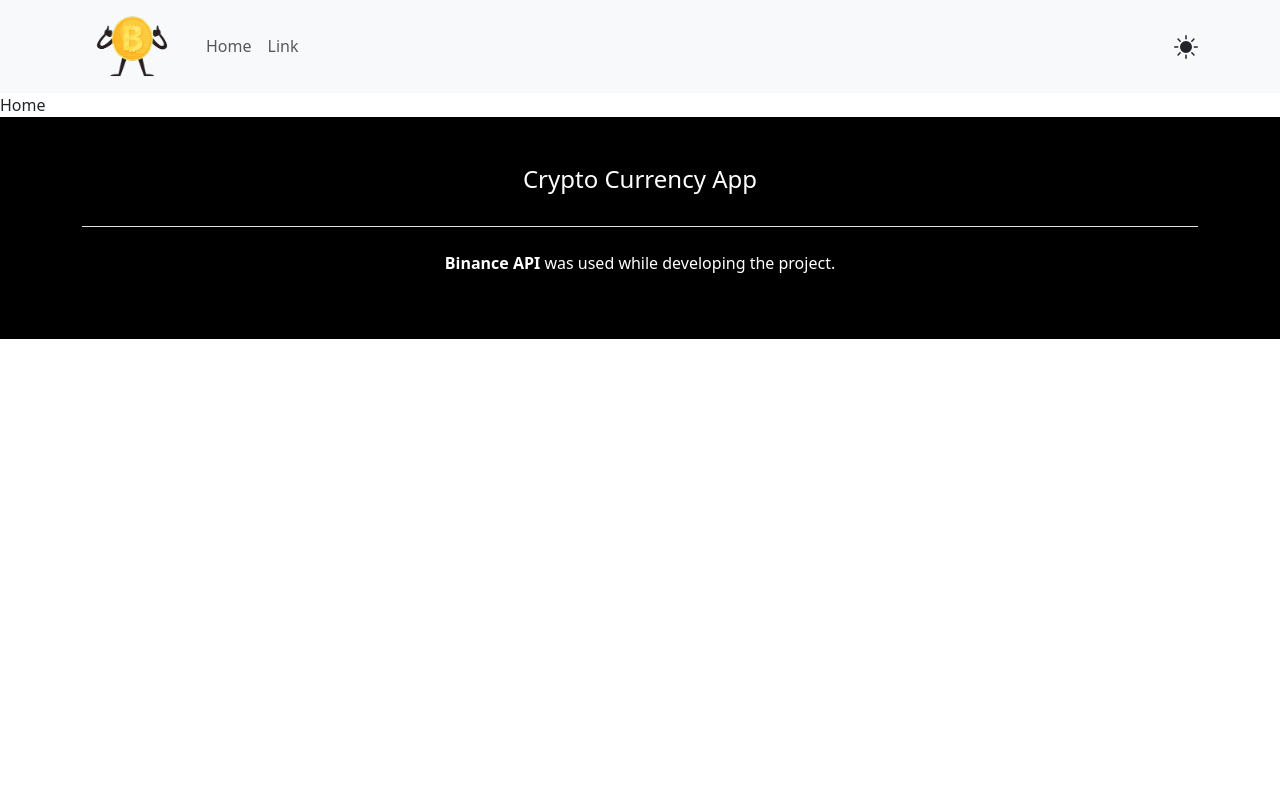
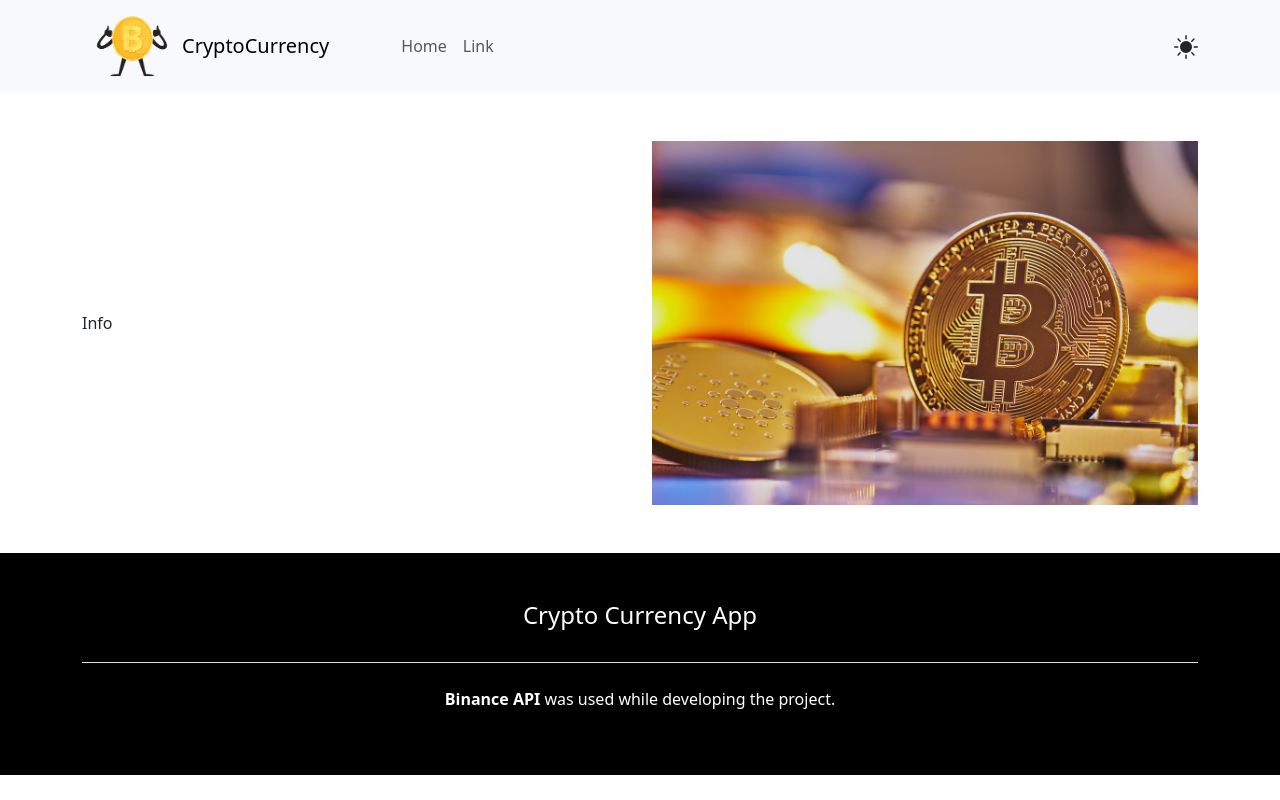
Before and after one commit to ahmetkanbaz/CryptoCurrencyApp, a React (Vite) app in the folder cryptocurrency_app/: page / in a window 1280 px wide. Built offline with nearby package versions, Linux system fonts and the light colour scheme.

Commit message:
CryptoCurrencyApp-HeroBanner-Update

```diff
--- /dev/null
+++ b/cryptocurrency_app/src/components/Banners/HomeBanners/HeroBanner/HeroBanner.jsx
@@ -0,0 +1,19 @@
+import homeHeroBanner from '../../../../assets/banner/homeHeroBanner.png'
+const HeroBanner = () => {
+  return (
+    <div className="py-5">
+      <div className="container">
+        <div className="row align-items-center">
+          <div className="col-lg-6 col-12">
+            Info
+          </div>
+          <div className="col-lg-6 col-12">
+            <img src={homeHeroBanner} alt="heroBanner" className="img-fluid" />
+          </div>
+        </div>
+      </div>
+    </div>
+  )
+}
+
+export default HeroBanner
--- a/cryptocurrency_app/src/components/Navbar/Navbar.jsx
+++ b/cryptocurrency_app/src/components/Navbar/Navbar.jsx
@@ -12,8 +12,9 @@ const Navbar = () => {
     <div>
       <nav className="navbar navbar-expand-lg bg-body-tertiary">
         <div className="container">
-          <Link to='/' className="navbar-brand">
+          <Link to='/' className="navbar-brand d-flex align-items-center">
             <img src={cryptoLogo} alt="logo" className='img-fluid' width='100px'/>
+            <span className='fs-5'>CryptoCurrency</span>
           </Link>
           <button
             className="navbar-toggler"
@@ -27,7 +28,7 @@ const Navbar = () => {
             <span className="navbar-toggler-icon"></span>
           </button>
           <div className="collapse navbar-collapse" id="navbarSupportedContent">
-            <ul className="navbar-nav me-auto mb-2 mb-lg-0">
+            <ul className="navbar-nav ps-lg-5 me-auto mb-2 mb-lg-0">
               <li className="nav-item">
                 <Link to='/' className="nav-link">
                   Home
--- a/cryptocurrency_app/src/views/Home/Home.jsx
+++ b/cryptocurrency_app/src/views/Home/Home.jsx
@@ -1,6 +1,10 @@
+import HeroBanner from "../../components/Banners/HomeBanners/HeroBanner/HeroBanner"
+
 const Home = () => {
   return (
-    <div>Home</div>
+    <div>
+      <HeroBanner />
+    </div>
   )
 }
 
```
Also changed, not shown: cryptocurrency_app/src/assets/banner/homeHeroBanner.png (added).
